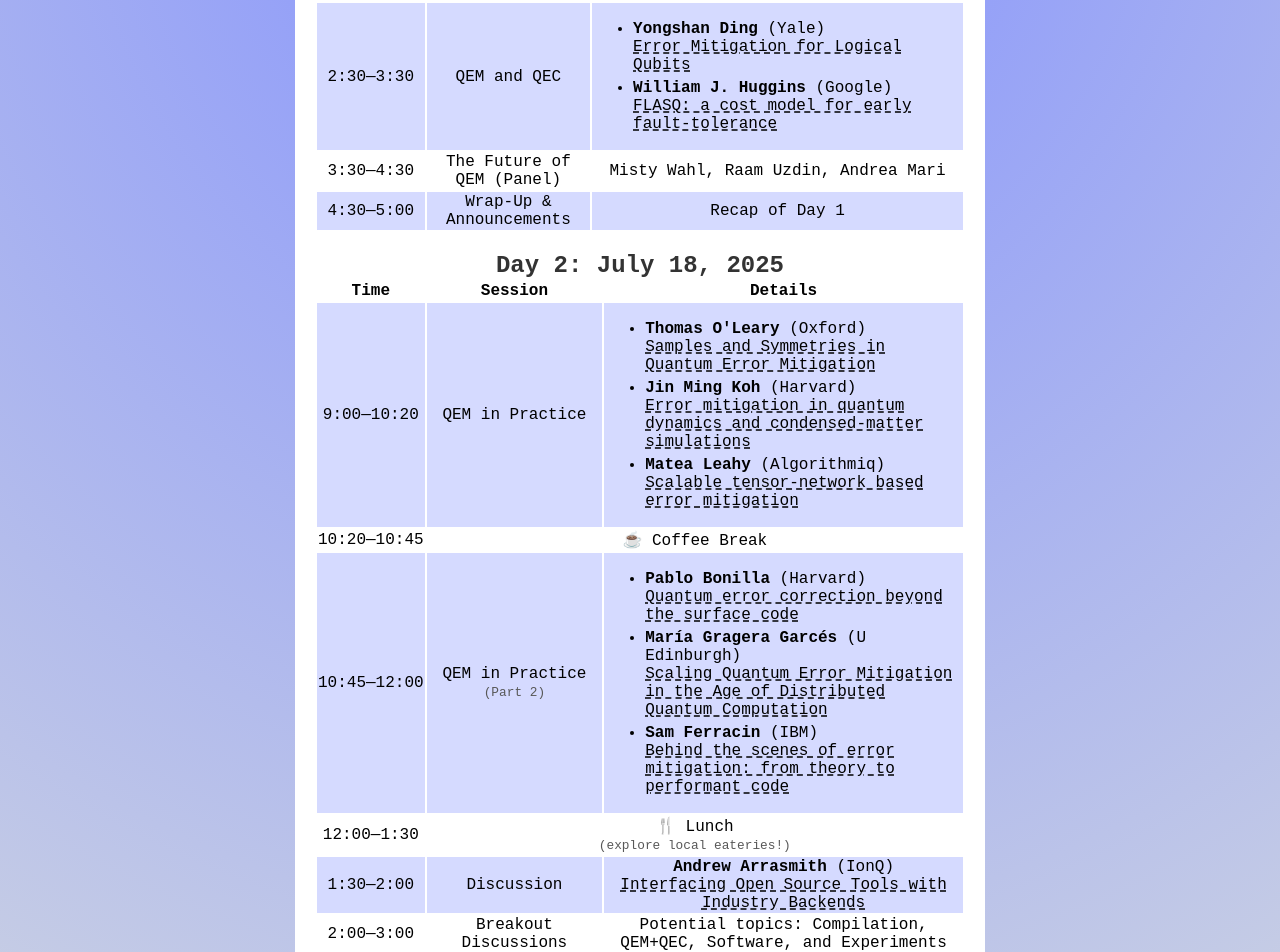
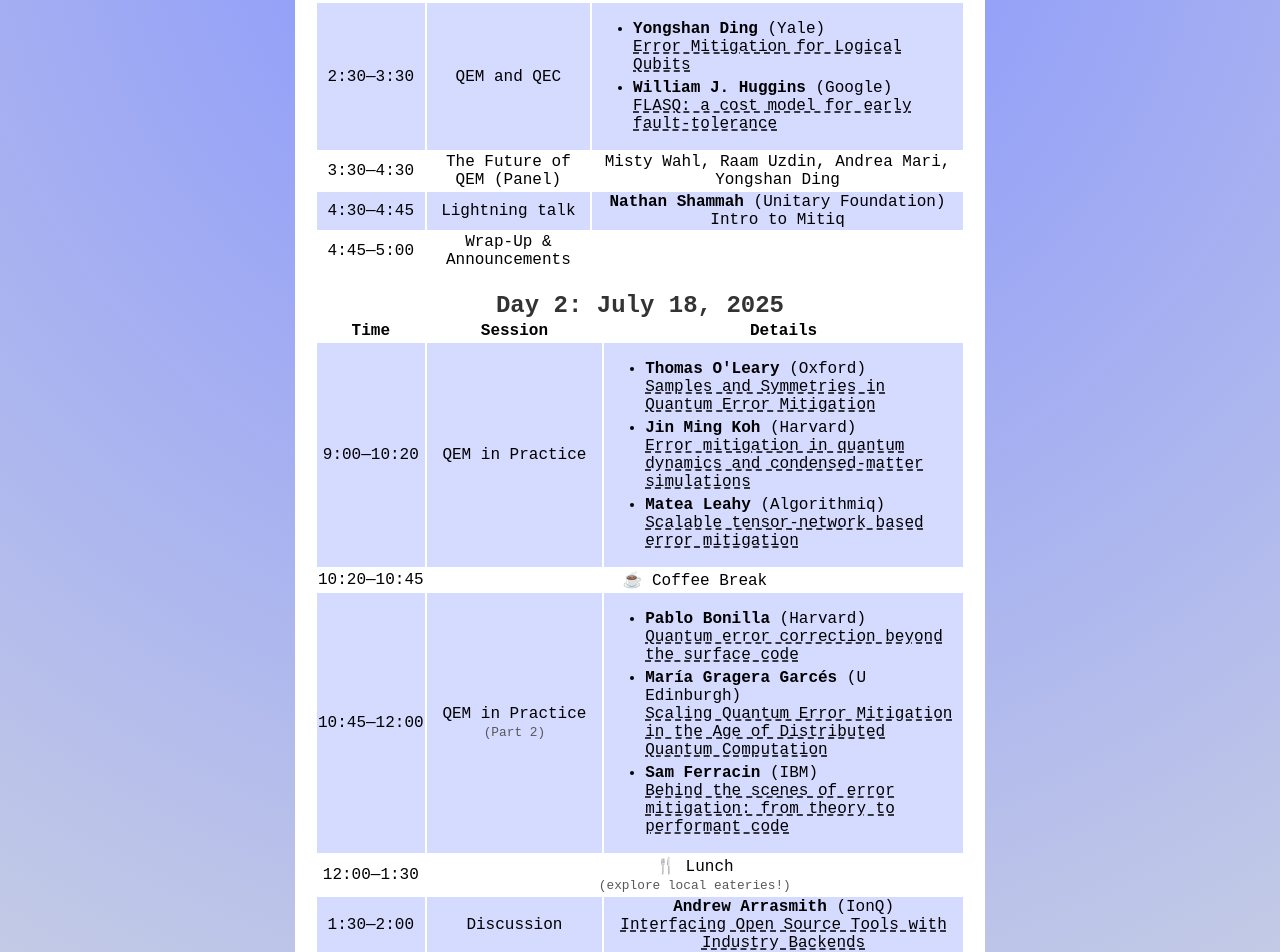
Before and after one commit to unitaryfoundation/werq.shop, an Eleventy site: page index.html in a window 1280 px wide. Shown: the part 2476-3428 px from the top of the page. Built offline with nearby package versions, Linux system fonts and the light colour scheme; Eleventy itself is replaced by a stand-in of ours; files that its build step writes are made by us from their sources.

Commit message:
add mitiq talk

```diff
--- a/index.html
+++ b/index.html
@@ -193,12 +193,17 @@
             <tr>
                 <td>3:30&mdash;4:30</td>
                 <td>The Future of QEM (Panel)</td>
-                <td>Misty Wahl, Raam Uzdin, Andrea Mari</td>
+                <td>Misty Wahl, Raam Uzdin, Andrea Mari, Yongshan Ding</td>
             </tr>
             <tr>
-                <td>4:30&mdash;5:00</td>
+                <td>4:30&mdash;4:45</td>
+                <td>Lightning talk</td>
+                <td><b>Nathan Shammah</b> (Unitary Foundation)<br/>Intro to Mitiq</td>
+            </tr>
+            <tr>
+                <td>4:45&mdash;5:00</td>
                 <td>Wrap-Up & Announcements</td>
-                <td>Recap of Day 1</td>
+                <td></td>
             </tr>
         </tbody>
         </table>
```
